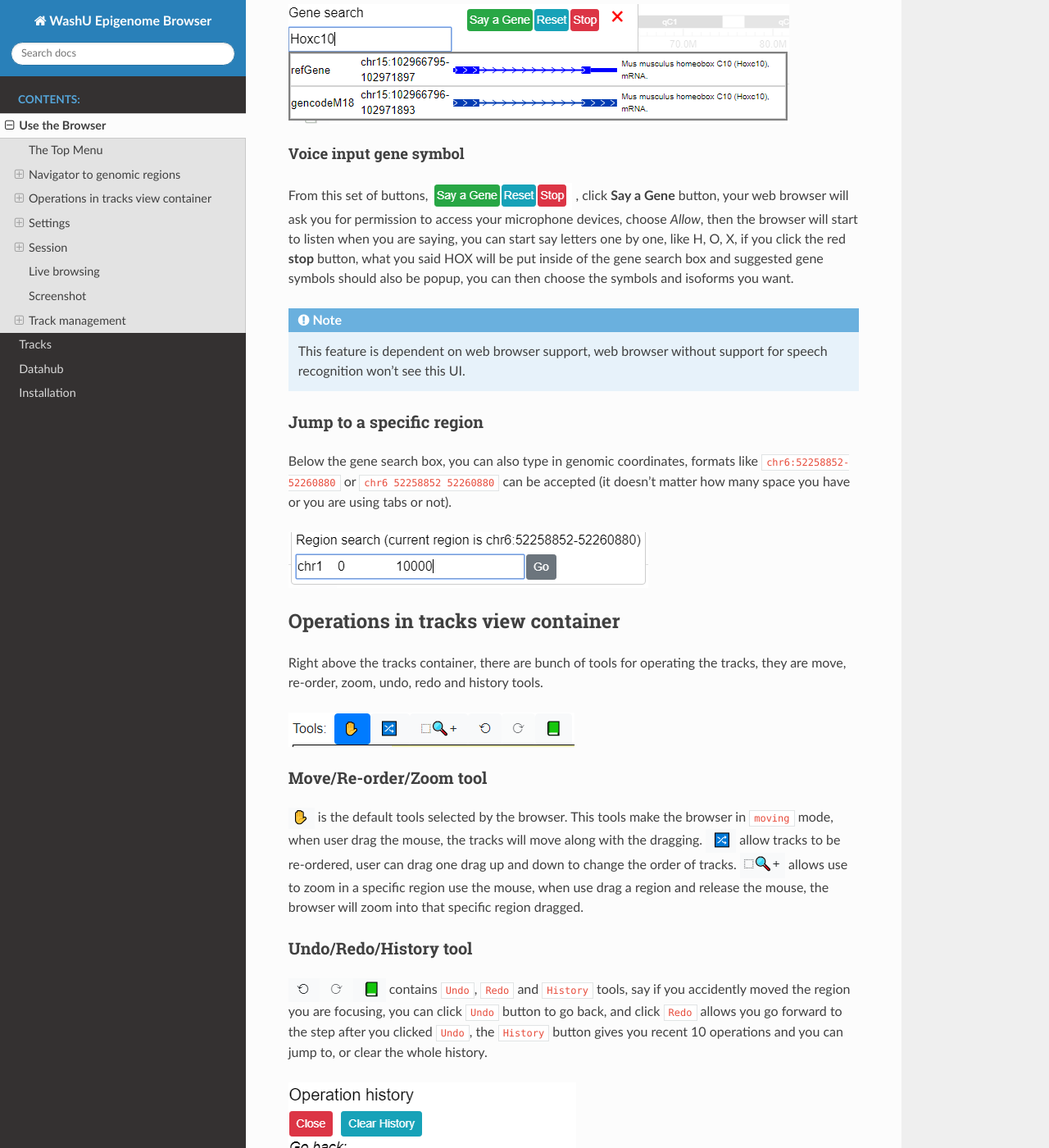
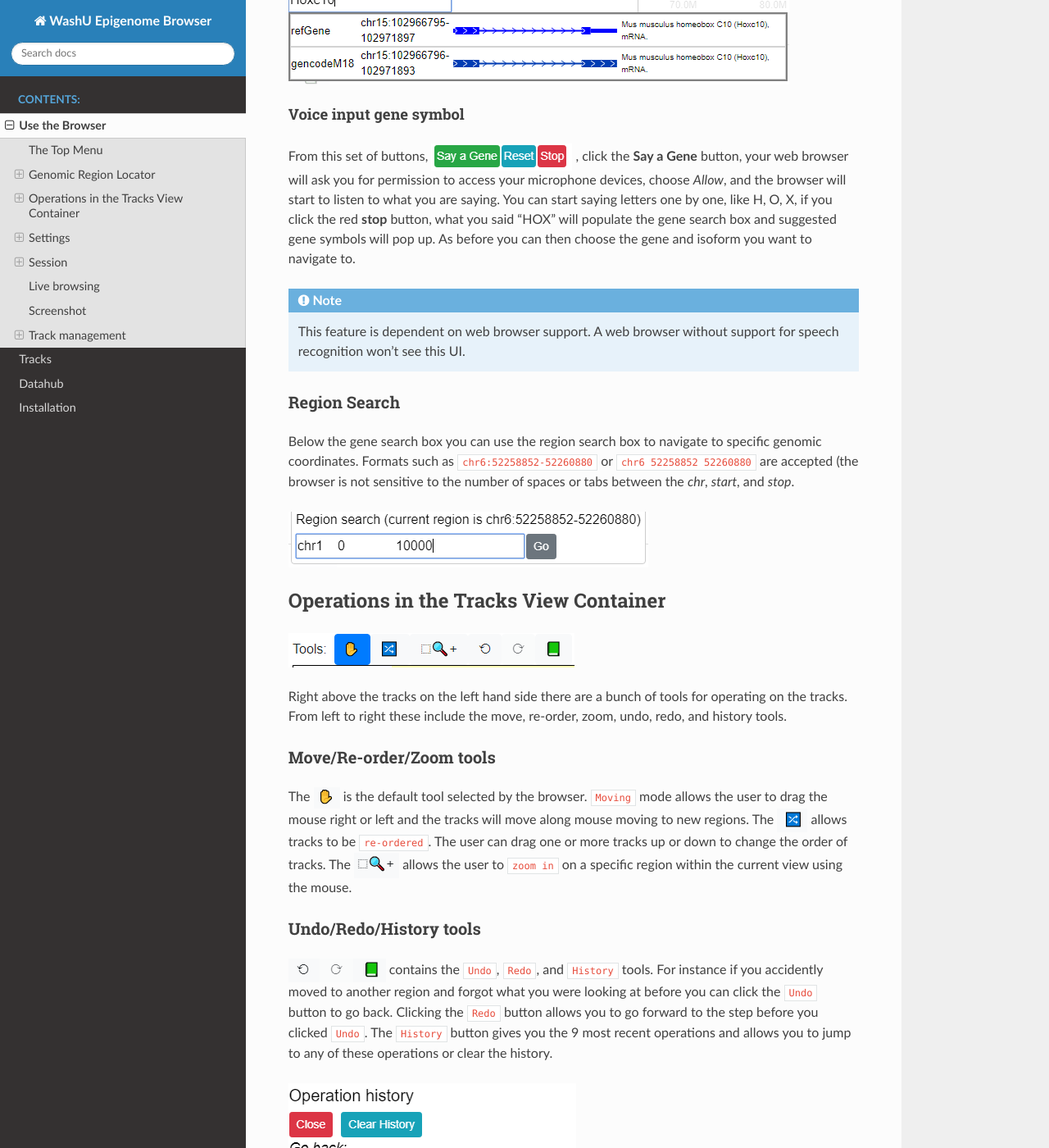
Before and after one commit to lidaof/eg-docs, a Sphinx documentation site: the page built from docs/usage.rst, in a window 1280 px wide and 1400 px high, scrolled down 1327 px. Shown: the whole window at 82% size. Built offline with Sphinx 7.4.7 and the Read the Docs theme 2.0.0, drawn with Linux system fonts in a browser that asks for light colours; some of the changed text lies outside the part shown.

Commit message:
Update usage.rst

```diff
--- a/docs/usage.rst
+++ b/docs/usage.rst
@@ -3,87 +3,77 @@
 
 The Top Menu
 ------------
-
-The image below shows the top navigation menu of the browser, the top navigation menu
-controls most of the browser functionality. From left to right are the browser logo with
-version information, the species and assembly information, genomic region locator, a set of
-zoom in/out tools, Tracks munu, Apps menu, Settings munu and Documentaion link.
-
 .. image:: _static/topnav.png
 
-Navigator to genomic regions
-----------------------------
+The top navigation menu (above) controls most of the browser functionality. From left to right are the browser logo with
+version information, species and assembly information, genomic region locator, zoom in/out tools, Tracks menu, Apps menu, Settings menu and Documentaion link.
 
-Click the genomic region locator from top navigation menu, which will popup a window for you
-to type a region:
 
+Genomic Region Locator
+----------------------
 .. image:: _static/region_jump.png
 
-Jump to a Gene
-~~~~~~~~~~~~~~
+The genomic region locator allows the user to navigate to a region or gene.
 
-You can type a gene name/symbol, like ``Hox``, when the input content reaches 3 characters,
-the browser will try to find gene symbols start with what you typed:
+Gene Search
+~~~~~~~~~~~
+
+You can type a gene name/symbol, like ``Hox``, and when the input content reaches 3 characters
+the browser will try to find gene symbols starting with what you typed:
 
 .. image:: _static/gene_search1.png
 
-if there are hits,
-a dropdown menu will popup with isoforms from where you can click, and the browser will then
-navigator you to the isoform you chosen.
+After a gene is selected a dropdown menu will pop up with isoforms for the gene. After clicking an isoform the browser will navigate you to its genomic region.
 
 .. image:: _static/gene_search2.png
 
 Voice input gene symbol
 ^^^^^^^^^^^^^^^^^^^^^^^
 
-From this set of buttons, |saygene| , click **Say a Gene** button, your web browser
-will ask you for permission to access your microphone devices, choose *Allow*, then the browser will
-start to listen when you are saying, you can start say letters one by one, like H, O, X, if you click
-the red **stop** button, what you said HOX will be put inside of the gene search box and suggested gene symbols
-should also be popup, you can then choose the symbols and isoforms you want.
+From this set of buttons, |saygene| , click the **Say a Gene** button, your web browser
+will ask you for permission to access your microphone devices, choose *Allow*, and the browser will
+start to listen to what you are saying. You can start saying letters one by one, like H, O, X, if you click
+the red **stop** button, what you said "HOX" will populate the gene search box and suggested gene symbols will pop up. As before you can then choose the gene and isoform you want to navigate to.
 
 .. |saygene| image:: _static/say_gene.png
 
-.. note:: This feature is dependent on web browser support, web browser without support for
+.. note:: This feature is dependent on web browser support. A web browser without support for
           speech recognition won't see this UI.
 
-Jump to a specific region
-~~~~~~~~~~~~~~~~~~~~~~~~~
+Region Search
+~~~~~~~~~~~~~
 
-Below the gene search box, you can also type in genomic coordinates, formats like
-``chr6:52258852-52260880`` or ``chr6 52258852 52260880`` can be accepted (it doesn't matter
-how many space you have or you are using tabs or not).
+Below the gene search box you can use the region search box to navigate to specific genomic coordinates. Formats such as
+``chr6:52258852-52260880`` or ``chr6 52258852 52260880`` are accepted (the browser is not sensitive to the number of spaces or tabs between the `chr`, `start`, and `stop`.
 
 .. image:: _static/coord_search.png
 
-Operations in tracks view container
------------------------------------
-
-Right above the tracks container, there are bunch of tools for operating the tracks, they are
-move, re-order, zoom, undo, redo and history tools.
-
+Operations in the Tracks View Container
+---------------------------------------
 .. image:: _static/tools.png
 
-Move/Re-order/Zoom tool
-~~~~~~~~~~~~~~~~~~~~~~~
+Right above the tracks on the left hand side there are a bunch of tools for operating on the tracks. From left to right these include the
+move, re-order, zoom, undo, redo, and history tools.
 
-|movetool| is the default tools selected by the browser. This tools make the browser in ``moving``
-mode, when user drag the mouse, the tracks will move along with the dragging. |reordertool| allow
-tracks to be re-ordered, user can drag one drag up and down to change the order of tracks. |zoomtool|
-allows use to zoom in a specific region use the mouse, when use drag a region and release the mouse,
-the browser will zoom into that specific region dragged.
+
+Move/Re-order/Zoom tools
+~~~~~~~~~~~~~~~~~~~~~~~~
+
+The |movetool| is the default tool selected by the browser. ``Moving``
+mode allows the user to drag the mouse right or left and the tracks will move along mouse moving to new regions. The |reordertool| allows
+tracks to be ``re-ordered``. The user can drag one or more tracks up or down to change the order of tracks. The |zoomtool|
+allows the user to ``zoom in`` on a specific region within the current view using the mouse.
 
 .. |movetool| image:: _static/move_tool.png
 .. |reordertool| image:: _static/reorder_tool.png
 .. |zoomtool| image:: _static/zoom_tool.png
 
-Undo/Redo/History tool
-~~~~~~~~~~~~~~~~~~~~~~
+Undo/Redo/History tools
+~~~~~~~~~~~~~~~~~~~~~~~
 
-|historytool| contains ``Undo``, ``Redo`` and ``History`` tools, say if you accidently moved
-the region you are focusing, you can click ``Undo`` button to go back, and click ``Redo`` allows
-you go forward to the step after you clicked ``Undo``, the ``History`` button gives you recent 10
-operations and you can jump to, or clear the whole history.
+|historytool| contains the ``Undo``, ``Redo``, and ``History`` tools. For instance if you accidently moved
+to another region and forgot what you were looking at before you can click the ``Undo`` button to go back. Clicking the ``Redo`` button allows you to go forward to the step before you clicked ``Undo``. The ``History`` button gives you the 9 most recent
+operations and allows you to jump to any of these operations or clear the history.
 
 .. |historytool| image:: _static/history_tool.png
 
@@ -92,55 +82,54 @@
 Settings
 --------
 
-``Settings`` menu controls global setting for the browser.
+The ``Settings`` menu controls global settings for the browser.
 
-Toggle display of genome Navigator
-~~~~~~~~~~~~~~~~~~~~~~~~~~~~~~~~~~
+Toggle display of the Genome Navigator
+~~~~~~~~~~~~~~~~~~~~~~~~~~~~~~~~~~~~~~
 
-By using genome navigator (shown bleow) users can jump to any genomic region,
-or whole chromosome(s).
+By using the genome navigator (below) users can jump to any genomic region
+or chromosome(s).
 
 .. image:: _static/genome_navigator.png
 
-The operations on genome navigator are:
+The operations on the genome navigator are:
 
 * Left mouse drag: select
 * Right mouse drag: pan
 * Mousewheel: zoom
 
-The genome navigator can also be hidden to save more space
-for the tracks container. Click ``Settings`` on top menu you fill find the switch:
+The genome navigator can also be hidden to save space
+when viewing tracks. Click ``Settings`` on the top menu and uncheck the box to switch off this feature:
 
 .. image:: _static/show_genome_nav.png
-
 
 Toggle highlighting of enter region
 ~~~~~~~~~~~~~~~~~~~~~~~~~~~~~~~~~~~
 
-When user jump to a region either by gene search or input a genomic coordinate, the entered
-region is highlighted by a light yellow box, indicating the user entered region:
+When a user jumps to a region or gene using the Genomic Region Locator, that region or gene
+is highlighted with a light yellow box.
 
 .. image:: _static/highlight.png
 
-the highlight can be truned off/on from the switch on ``Settings`` menu:
+This highlighting can be turned off/on by clicking the botton on the ``Settings`` menu:
 
 .. image:: _static/show_highlight.png
 
-Change track lable width
+Change track label width
 ~~~~~~~~~~~~~~~~~~~~~~~~
 
-The default width of track lebels shown below is 120 pixels.
+The default width of track labels (below) is 120 pixels.
 
 .. image:: _static/label_width.png
 
-The width of track label can be configured by the submenu under ``Settings`` menu:
+The width of the track label can be configured by the submenu under the ``Settings`` menu:
 
 .. image:: _static/change_label_width.png
 
 Toggle display of VR mode
 ~~~~~~~~~~~~~~~~~~~~~~~~~
 
-From the ``Settings`` menu use can choose to toggle the VR display mode
+From the ``Settings`` menu the user can choose to toggle the VR display mode
 of tracks:
 
 .. image:: _static/show_vr.png
@@ -148,53 +137,50 @@
 Session
 -------
 
-Choose ``Session`` from the ``Apps`` menu will bring you the session interface
-shown as below:
+Choosing ``Session`` from the ``Apps`` menu will bring you to the session interface
+shown below:
 
 .. image:: _static/session.png
 
 Save session
 ~~~~~~~~~~~~
 
-Clike the **Save session** button to save a session, you will also see a session
-bundle Id which you can use later to retrieve session. you can save as
-many session as you want.
+Click the **Save session** button to save a session. A session
+bundle Id will be created which allows the user to retrieve their session at a later date.
 
 .. image:: _static/save_session.png
 
 Retrieve session
 ~~~~~~~~~~~~~~~~
 
-the **session bundle Id** can be used later to retrieve a session, paste you session
-bundle id in the session interface and click the ``Retrieve session`` button, you would
-see the saved sessions before:
+The **session bundle Id** can be used later to retrieve a session by pasting the session
+bundle id in the session interface and clicking the ``Retrieve session`` button.
 
 .. image:: _static/retrieve_session.png
 
-you will need to choose which session you want to restore:
+Choose which session status you want to restore:
 
 .. image:: _static/restore_session.png
 
-Click the green *Restore* button, your session will be restored:
+Click the green *Restore* button and your session will be restored:
 
 .. image:: _static/session_restored.png
 
 Live browsing
 -------------
 
-From ``Apps`` menu choose **Go Live**, the browser will navigate you to a new
-link, which you can share with someone else, like your collaborator, your PI
-or your friends, whatever you operates in you end, people who opened same link
-would see same browser view as you.
+From the ``Apps`` menu choose **Go Live**, the browser will navigate you to a new
+link which you can share with someone else, like your collaborator, your PI,
+or your friends. Whatever operations are done by you are mirrored on the displays of the people who opened the same link.
 
 .. image:: _static/live.png
 
 Screenshot
 ----------
 
-Users can create publication quality image using *Screenshot* from ``Apps`` menu.
-Click the *Screenshot* submenu, a new window will popup and re-rendering all your
-tracks as a new SVG file, then you can click the green download button to save
+Users can create publication quality images using the *Screenshot*  tool from the ``Apps`` menu.
+Click the *Screenshot* button and a new window will po pup that re-renders all your
+tracks as a new SVG file. Once rendered you can click the green download button to save the
 current browser view as a SVG image file.
 
 .. image:: _static/screenshot.png
@@ -202,45 +188,42 @@
 Track management
 ----------------
 
-The browser collects data from large corsortiums like Roadmap Epigenomics, ENCODE,
-4DN, TaRGER etc. The data are called public data/tracks, and are organized to different
-collections, called hubs. Besides these public hubs and tracks, users can also submit
-their own tracks and data hub, these are so called custom tracks and hubs.
+The browser collects data from large corsortia like Roadmap Epigenomics, ENCODE,
+4DN, TaRGET, etc. The data are called public data/tracks and are organized into different
+collections called hubs. Along with these public hubs and tracks users can submit
+their own custom tracks and data hubs to allow for easy comparison.
 
 Add tracks from public hubs
 ~~~~~~~~~~~~~~~~~~~~~~~~~~~
 
-From ``Tracks`` menu, choose **Public Data Hubs**, for example, for mouse you can see the
-*4D Nucleome Network* hub, click the *Add* button to load this hub:
+From the ``Tracks`` menu choose **Public Data Hubs**. This will display all of the public data hubbs available for the species and build you are currently working in. For example, using mouse mm10 annotation the *4D Nucleome Network* hub is available. Click the *Add* button to load this hub:
 
 .. image:: _static/mm10_4dn.png
 
-After the hub was added, a facet table contain all the tracks will popup for you to choose
-any tracks you interested:
+After a hub is added, a facet table containing all tracks will pop up. This allows you to choose
+any tracks you are interested in:
 
 .. image:: _static/mm10_4dn_facet.png
 
-You can expand the row and/or cloumn selection, to swap row and column:
+You can expand the row and/or column selection by clicking the ``+`` buttons. Row and column displays can also be easily swapped:
 
 .. image:: _static/mm10_4dn_facet2.png
 
-Click each cell in the facet table will bring you a new window has table contains all
-the tracks in the row and column selection:
+Clicking a cell within the facet table will pop up a new window containing a table with the tacks that match the row and column selections:
 
 .. image:: _static/mm10_4dn_track.png
 
-Click the *Add* button to add the track(s) you want, and you can see the track is added
-to the browser view window:
+Click the *Add* button to add the track(s) you want. You can then view tracks in the browser view window:
 
 .. image:: _static/mm10_4dn_track_added.png
 
-Add custom tracks or data hub
-~~~~~~~~~~~~~~~~~~~~~~~~~~~~~
+Adding custom tracks or data hub
+~~~~~~~~~~~~~~~~~~~~~~~~~~~~~~~~
 
-Users can also submit their own track as custom track, say we have a bigWig track located at
-https://wangftp.wustl.edu/~dli/test/TW463_20-5-bonemarrow_MeDIP.bigWig, from ``Tracks``, choose
-**Custom tracks**, will popup the custom track interface, fill in the track type, label and URL,
-Click the green *Submit* button:
+Users can also submit their own track as a custom track. For example, say we have a bigWig track located at
+https://wangftp.wustl.edu/~dli/test/TW463_20-5-bonemarrow_MeDIP.bigWig . From the ``Tracks`` menu choose
+**Custom tracks** and a custom track interface will pop up. Fill in the track type, label, and URL before clicking
+the green *Submit* button:
 
 .. image:: _static/custom_track.png
 
@@ -248,15 +231,14 @@
 
 .. image:: _static/custom_track_added.png
 
-Adding custom data hub is similar, say you have a hub located at https://wangftp.wustl.edu/~dli/test/a.json,
-From ``Tracks``, choose **Custom tracks**, choose *Add custom data hub* tab, paste the URL and load the hub
+Adding a custom data hub is similar to the steps above. For example, say you have a hub located at https://wangftp.wustl.edu/~dli/test/a.json . From the ``Tracks`` menu choose **Custom tracks**, switch to the *Add custom data hub* tab, paste the URL of your hub, and then click the green *Load From URL* button.
 from URL.
 
 .. image:: _static/custom_hub.png
 
-The tracks can then be added from the generated facet table.
+The tracks within the custom hub can then be added from the generated facet table.
 
-.. note:: The tracks from custom hubs are hidden by default as users may submit a hub contains hubdreds
-          of tracks. But users can always add the tracks they want from the facet table.
+.. note:: Tracks from custom hubs are hidden by default as users may submit a hub contains hundreds
+          of tracks. Users should add tracks that they want from the facet table.
 
-Also see :doc:`tracks` and :doc:`datahub` section for how to prepare your tracks and datahub file.
+Also see the :doc:`tracks` and :doc:`datahub` sections for how to prepare your tracks and datahub files.
```
